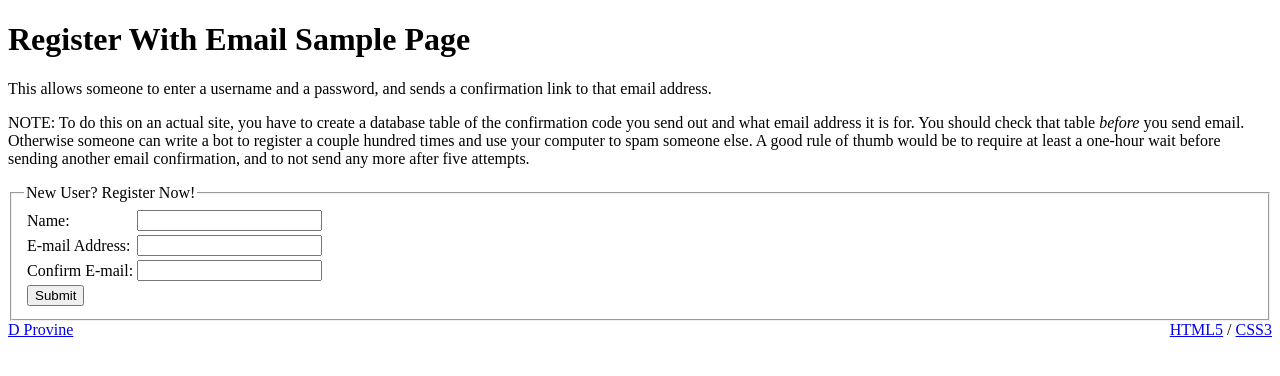
After one commit to yeunga46/awp, a PHP site: page /photosite/regemail.php in a window 1280 px wide. The commit adds this page. Shown: the top 376 px of the page. Run offline with PHP 8.4, Linux system fonts and the light colour scheme.

Commit message:
Added stuff to work on email Got the rewrite to work

```diff
--- /dev/null
+++ b/regemail.php
@@ -0,0 +1,74 @@
+<?php
+// regemail.php - register with an email address
+//
+// D Provine, 4 August 2013
+
+?>
+
+<!DOCTYPE html>
+<html xmlns="http://www.w3.org/1999/xhtml" lang="en">
+<head>
+  <title>Register With Email Sample Page</title>
+  <meta charset="utf-8" />
+  <meta name="Author" content="Darren Provine" />
+  <meta name="generator" content="vi" />
+</head>
+
+<body>
+
+<h1>Register With Email Sample Page</h1>
+
+<p>
+This allows someone to enter a username and a password, and
+sends a confirmation link to that email address.
+</p>
+
+<p>
+NOTE: To do this on an actual site, you have to create a
+database table of the confirmation code you send out and what email
+address it is for.
+You should check that table <i>before</i> you send email.
+Otherwise
+someone can write a bot to register a couple hundred times and
+use your computer to spam someone else.  A good rule of thumb
+would be to require at least a one-hour wait before sending
+another email confirmation, and to not send any more after five
+attempts.
+</p>
+
+
+<form action="./checkemail.php" method="post">
+<fieldset>
+<legend>New User?  Register Now!</legend>
+<table>
+    <tr>
+        <td> Name: </td>
+        <td> <input name="username" type="text" /> </td>
+    </tr>
+    <tr>
+        <td> E-mail Address: </td>
+        <td> <input name="email1" type="text" /> </td>
+    </tr>
+    <tr>
+        <td> Confirm E-mail: </td>
+        <td> <input name="email2" type="text" /> </td>
+    </tr>
+    <tr>
+         <td><input type="submit" />  </td>
+    </tr>
+</table>
+</fieldset>
+</form>
+
+<footer>
+<a href="http://elvis.rowan.edu/~kilroy/">D Provine</a>
+
+<span style="float: right;">
+<a href="http://validator.w3.org/check/referer">HTML5</a> /
+<a href="http://jigsaw.w3.org/css-validator/check/referer?profile=css3">
+   CSS3</a>
+</span>
+</footer>
+
+</body>
+</html>
--- a/show.php
+++ b/show.php
@@ -85,8 +85,8 @@ echo '<pre>'; print_r($photos); echo '</pre>';
 // unlink(getPhotoLocation($dbh,15));
 // deletePhoto($dbh, 15, 24);
 // deleteUser($dbh, "test", "test");
-$t = getProfileByName($dbh, "test");
-echo '<pre>'; print_r($t); echo '</pre>';
+// $t = getProfileByName($dbh, "test");
+// echo '<pre>'; print_r($t); echo '</pre>';
 ?>
 
 
```
Also changed, not shown: checkemail.php (added, +50 -0 lines), confirm.php (added, +10 -0 lines), header.php (+4 -3 lines), subject.php (added, +21 -0 lines), .htaccess.
